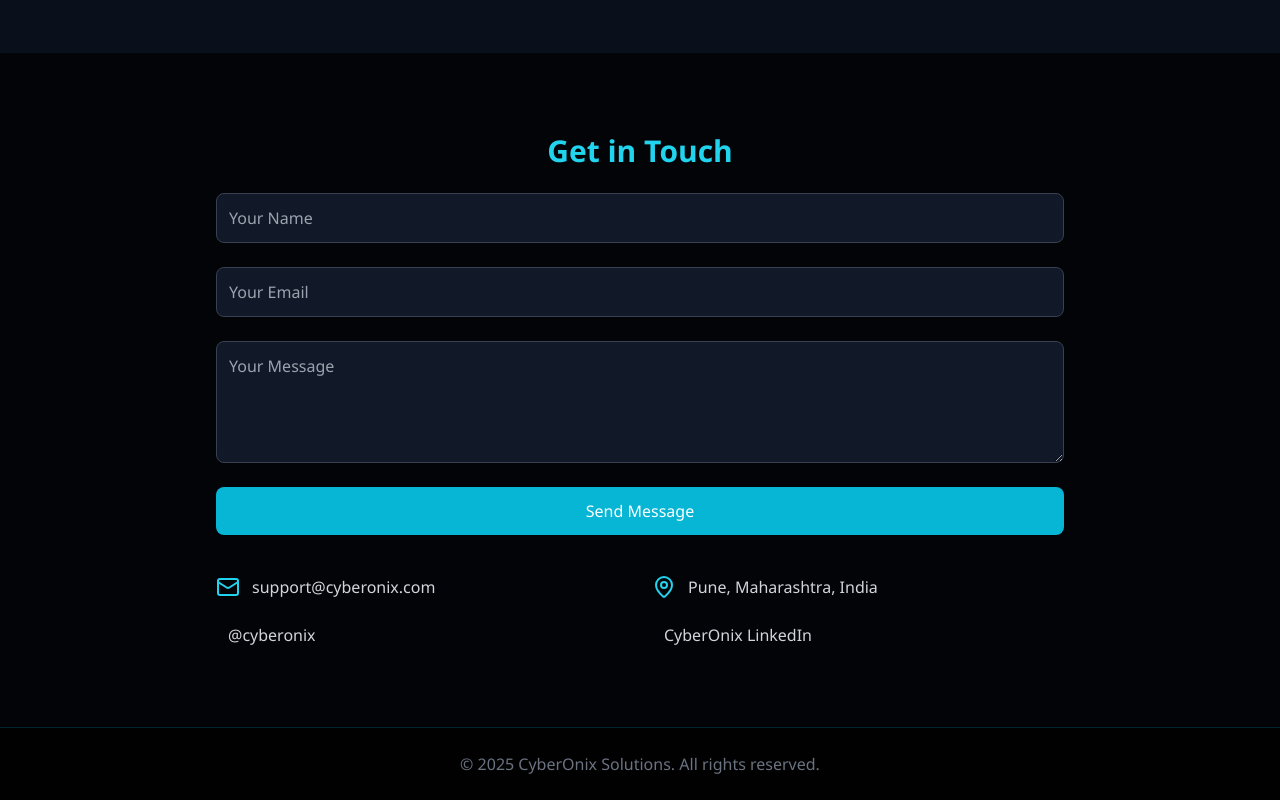
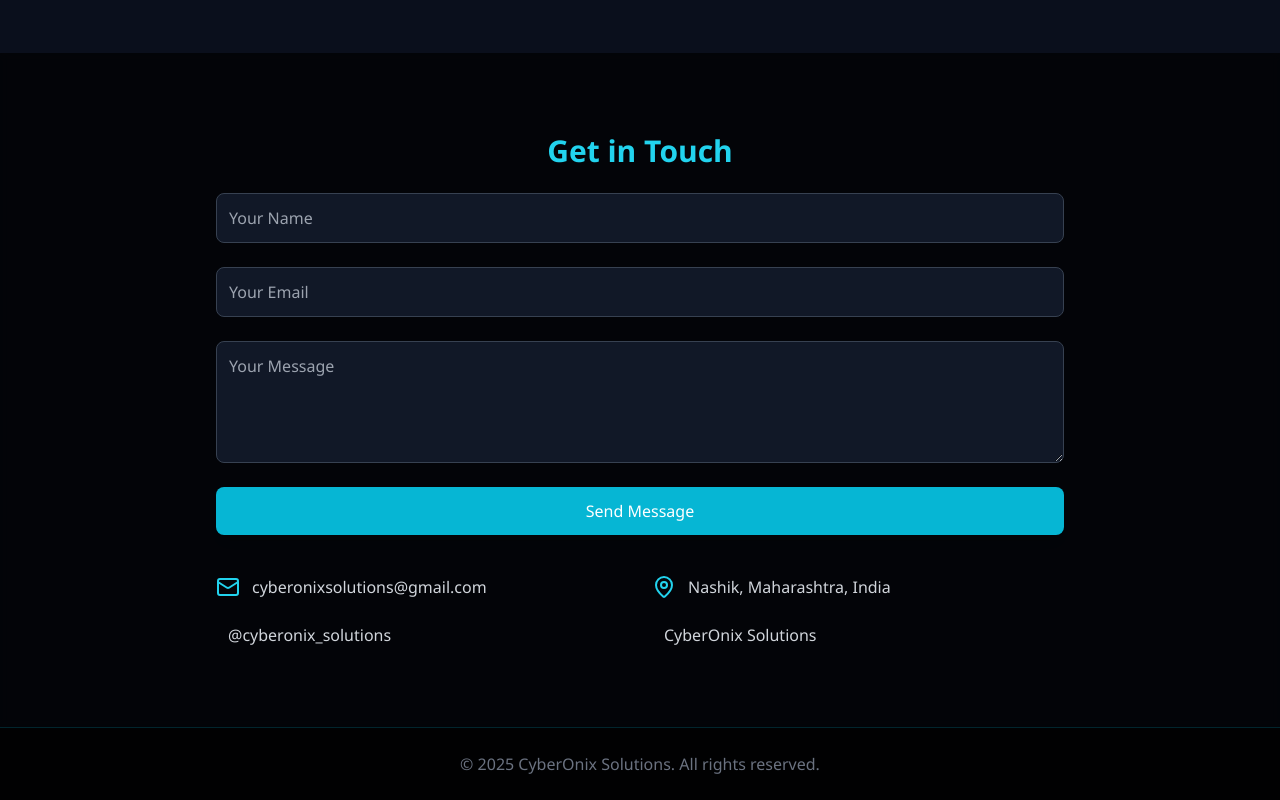
Before and after one commit to yrajput2108/CyberOnix-, a plain HTML site: page index.html in a window 1280 px wide. Shown: the part 1499-2299 px from the top of the page. Drawn offline with nearby package versions, Linux system fonts and the light colour scheme.

Commit message:
Final index.html

```diff
--- a/index.html
+++ b/index.html
@@ -100,7 +100,7 @@
   <!-- Preloader -->
   <div id="preloader">
     <img src="logo (1).png" alt="CyberOnix Logo">
-    <h2>Loading Cyber Defense...</h2>
+    <h2>Loading CyberOnix Solutions....</h2>
   </div>
 
   <canvas id="matrix"></canvas>
@@ -186,19 +186,19 @@
       <div class="grid grid-cols-1 sm:grid-cols-2 gap-6 justify-center text-left text-gray-300 animate__animated animate__fadeInUp animate__delay-1s text-sm sm:text-base">
         <div class="flex items-center space-x-3 justify-center sm:justify-start">
           <i data-lucide="mail" class="text-cyan-400"></i>
-          <span>support@cyberonix.com</span>
+          <span>cyberonixsolutions@gmail.com</span>
         </div>
         <div class="flex items-center space-x-3 justify-center sm:justify-start">
           <i data-lucide="map-pin" class="text-cyan-400"></i>
-          <span>Pune, Maharashtra, India</span>
+          <span>Nashik, Maharashtra, India</span>
         </div>
         <div class="flex items-center space-x-3 justify-center sm:justify-start">
           <i data-lucide="instagram" class="text-cyan-400"></i>
-          <a href="https://instagram.com/cyberonix" target="_blank">@cyberonix</a>
+          <a href="https://instagram.com/cyberonix_solutions" target="_blank">@cyberonix_solutions</a>
         </div>
         <div class="flex items-center space-x-3 justify-center sm:justify-start">
           <i data-lucide="linkedin" class="text-cyan-400"></i>
-          <a href="https://linkedin.com/company/cyberonix" target="_blank">CyberOnix LinkedIn</a>
+          <a href="https://linkedin.com/company/cyberonix-solutions" target="_blank">CyberOnix Solutions</a>
         </div>
       </div>
     </div>
```
